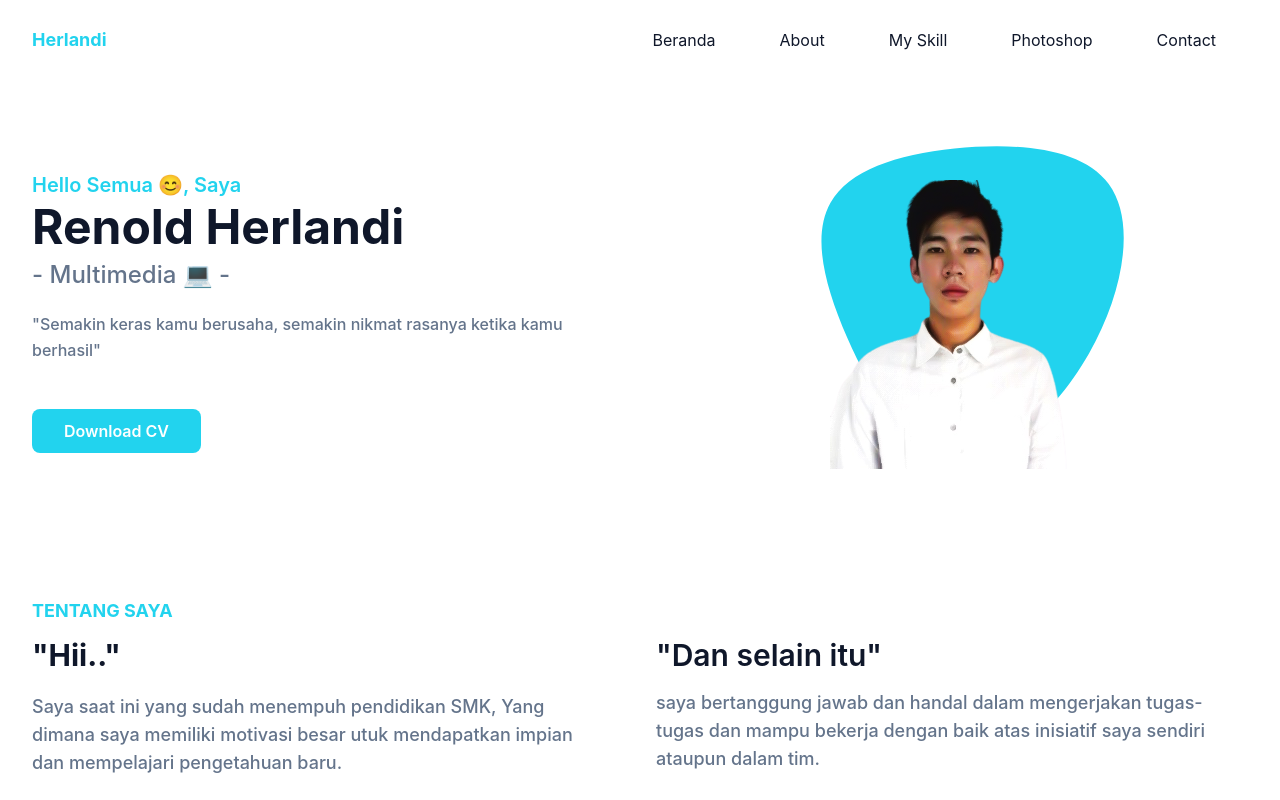
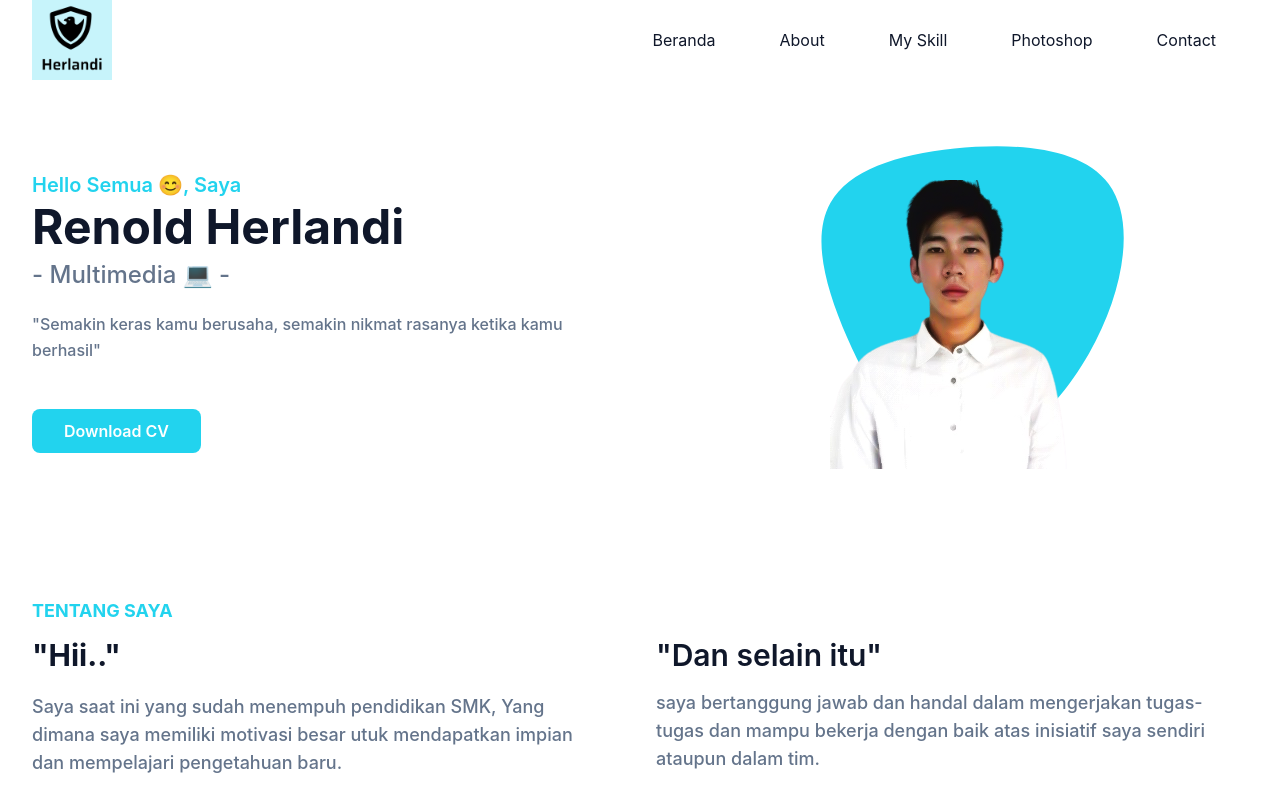
Before and after one commit to herlandi619/portfolio-tailwind-css, a website: page index.html in a window 1280 px wide. Shown: the top 800 px of the page. Drawn offline with Linux system fonts and the light colour scheme.

Commit message:
mencari celah

```diff
--- a/index.html
+++ b/index.html
@@ -1,5 +1,5 @@
 <!DOCTYPE html>
-<html lang="en">
+<html lang="en" class="scroll-smooth">
 <head>
     <meta charset="UTF-8">
     <meta http-equiv="X-UA-Compatible" content="IE=edge">
@@ -10,12 +10,12 @@
 <body class="overflow-x-hidden">
     <!-- header start -->
 
-    <header class="bg-transparent absolute top-0 left-0 w-full flex items-center z-10">
+    <header class="bg-transparent fixed top-0 left-0 w-full flex items-center z-10">
         <div class="container">
             <div class="flex items-center justify-between relative">
                 <div class="px-4">
-                    <a href="#home" class="font-bold text-lg text-primary py-6 block">Herlandi</a>
-                    <!-- <a href="#" class="w-20 block bg-primary bg-opacity-25"><img src="profile/edit.png" alt="logo"></a> -->
+                    <!-- <a href="#home" class="font-bold text-lg text-primary py-6 block">Herlandi</a> -->
+                    <a href="#" class="w-20 block bg-primary bg-opacity-25"><img src="profile/edit.png" alt="logo"></a>
                 </div>
                 <div class="flex item-center px-4 pb-10 lg:pb-0 ">
 
```
Also changed, not shown: css/output.css.
